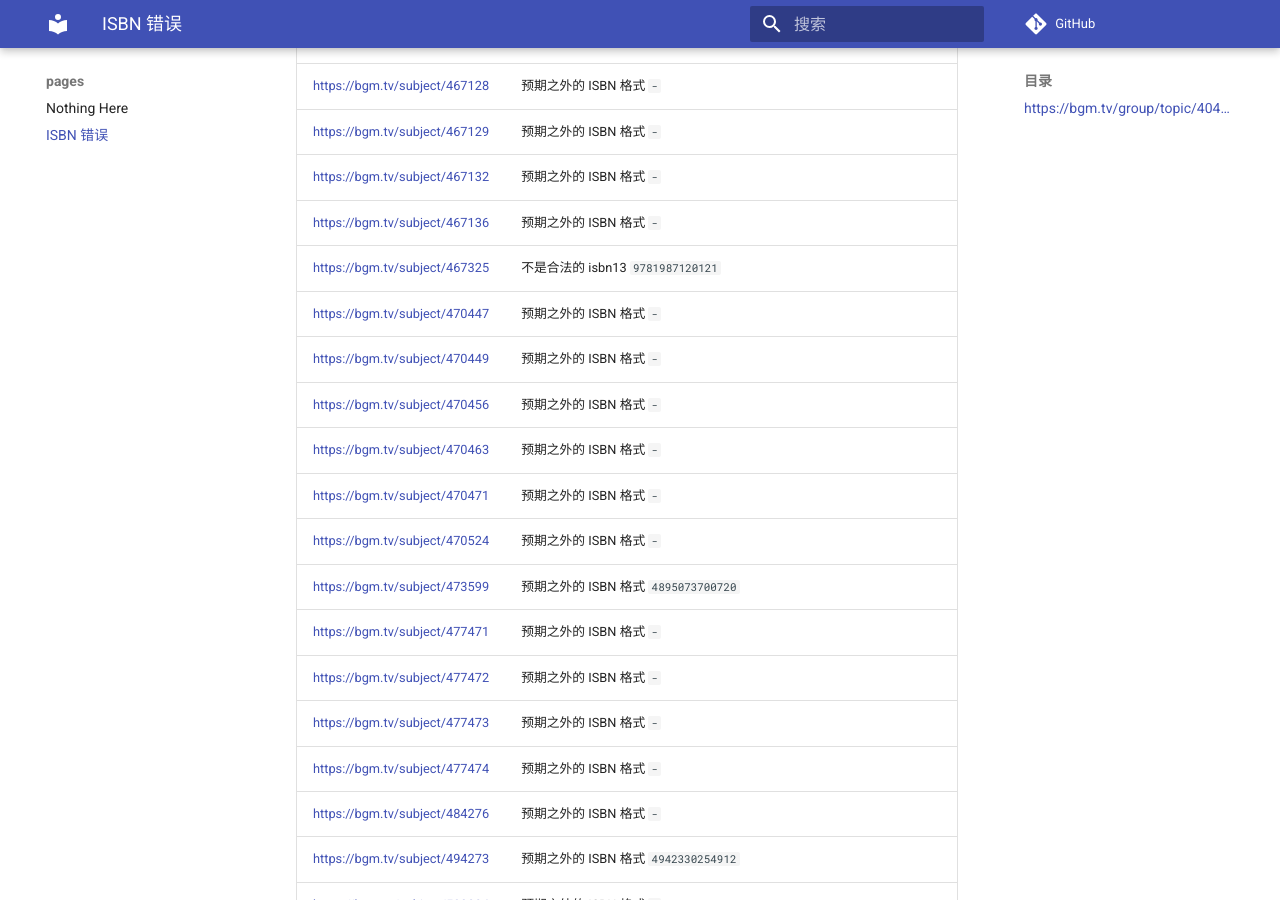
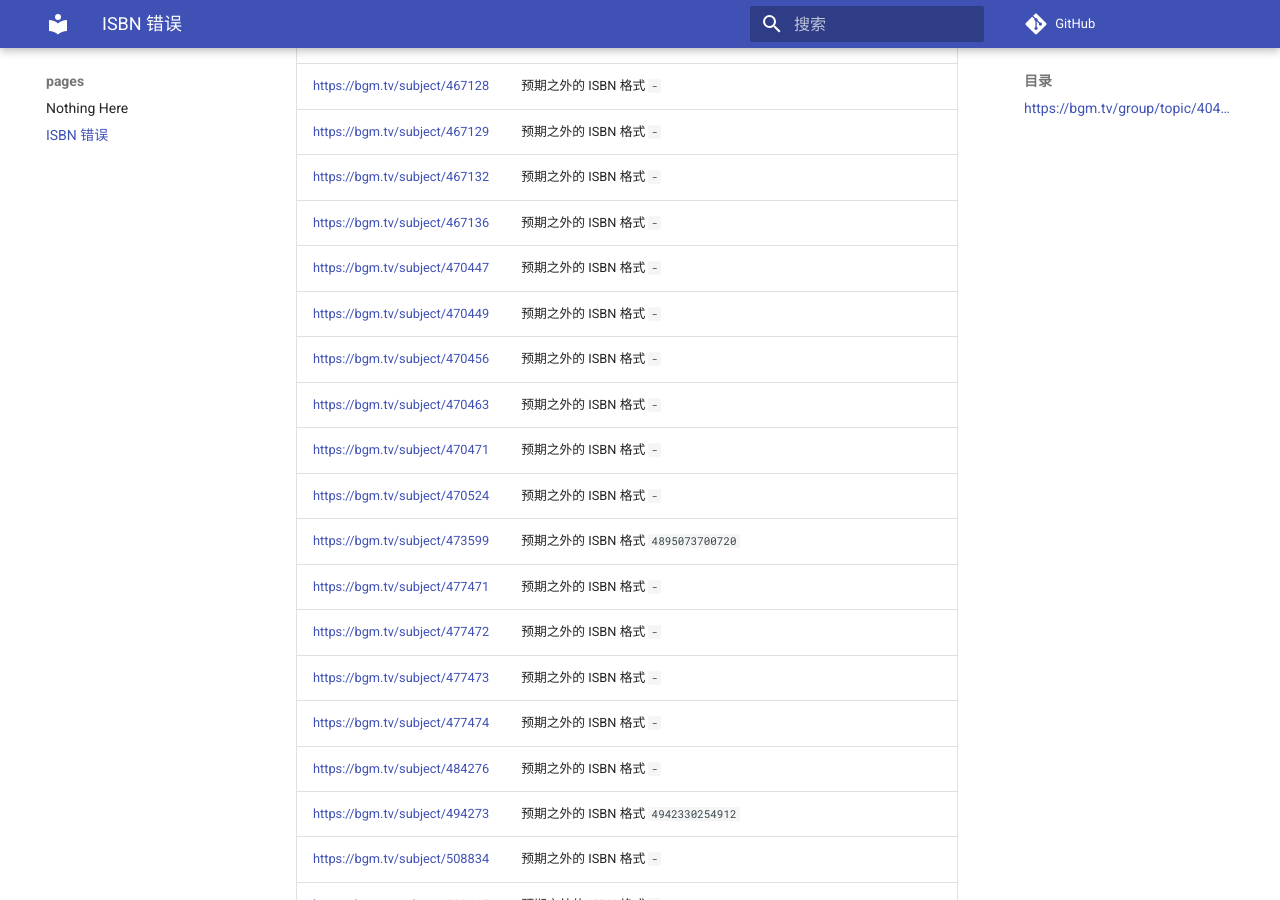
Before and after one commit to trim21/bangumi-pages, an MkDocs documentation site: the page built from docs/isbn.md, in a window 1280 px wide and 900 px high, scrolled down 4892 px. Built offline with MkDocs 1.6.1 and Material for MkDocs 9.7.7, drawn with Linux system fonts in a browser that asks for light colours; comment, search, counter and statistics services are not loaded; part of the change alters nothing that is shown.

Commit message:
update isbn.md

```diff
--- a/docs/isbn.md
+++ b/docs/isbn.md
@@ -1,7 +1,7 @@
 # ISBN 错误
 ## <https://bgm.tv/group/topic/404801>
 
-total 237
+total 236
 
 | url | error |
 | --- |  ---  |
@@ -111,7 +111,6 @@ total 237
 | <https://bgm.tv/subject/467129> | 预期之外的 ISBN 格式 `-` |
 | <https://bgm.tv/subject/467132> | 预期之外的 ISBN 格式 `-` |
 | <https://bgm.tv/subject/467136> | 预期之外的 ISBN 格式 `-` |
-| <https://bgm.tv/subject/467325> | 不是合法的 isbn13 <code>9781987120121</code> |
 | <https://bgm.tv/subject/470447> | 预期之外的 ISBN 格式 `-` |
 | <https://bgm.tv/subject/470449> | 预期之外的 ISBN 格式 `-` |
 | <https://bgm.tv/subject/470456> | 预期之外的 ISBN 格式 `-` |
```
